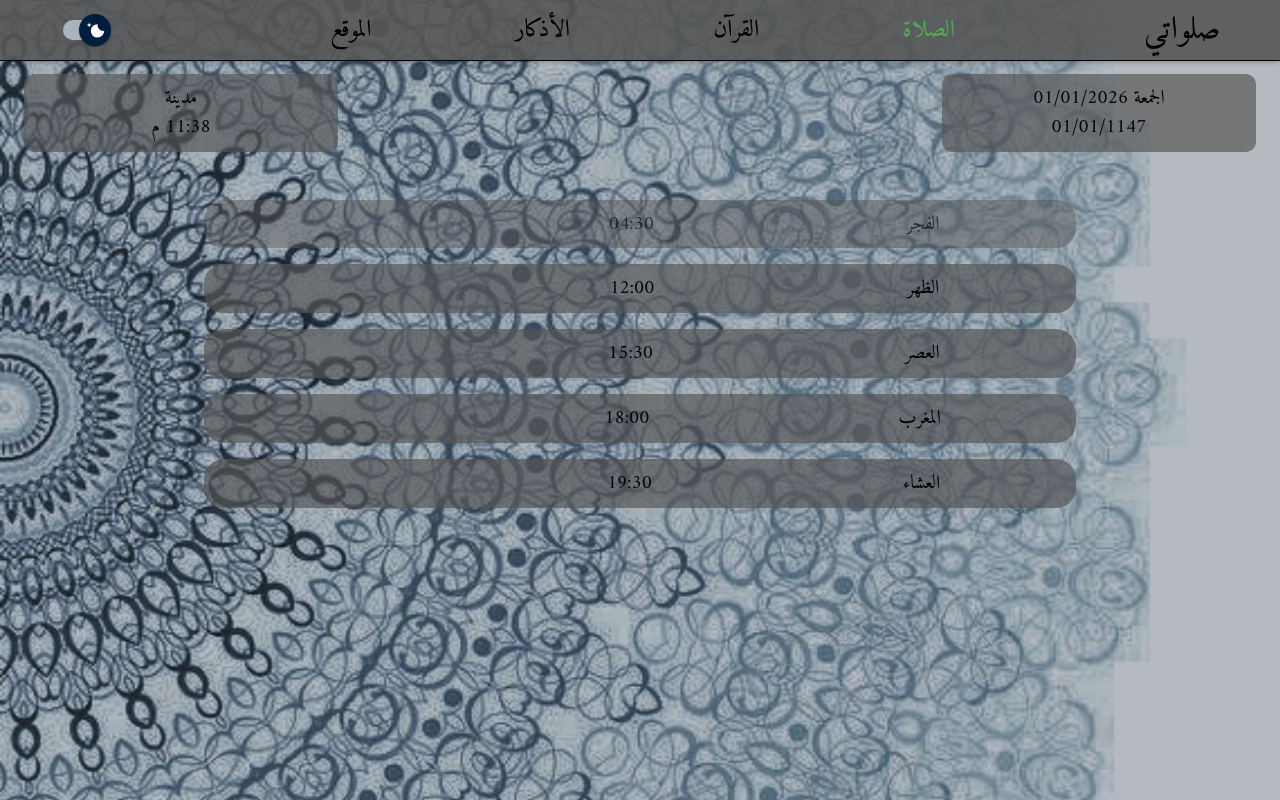
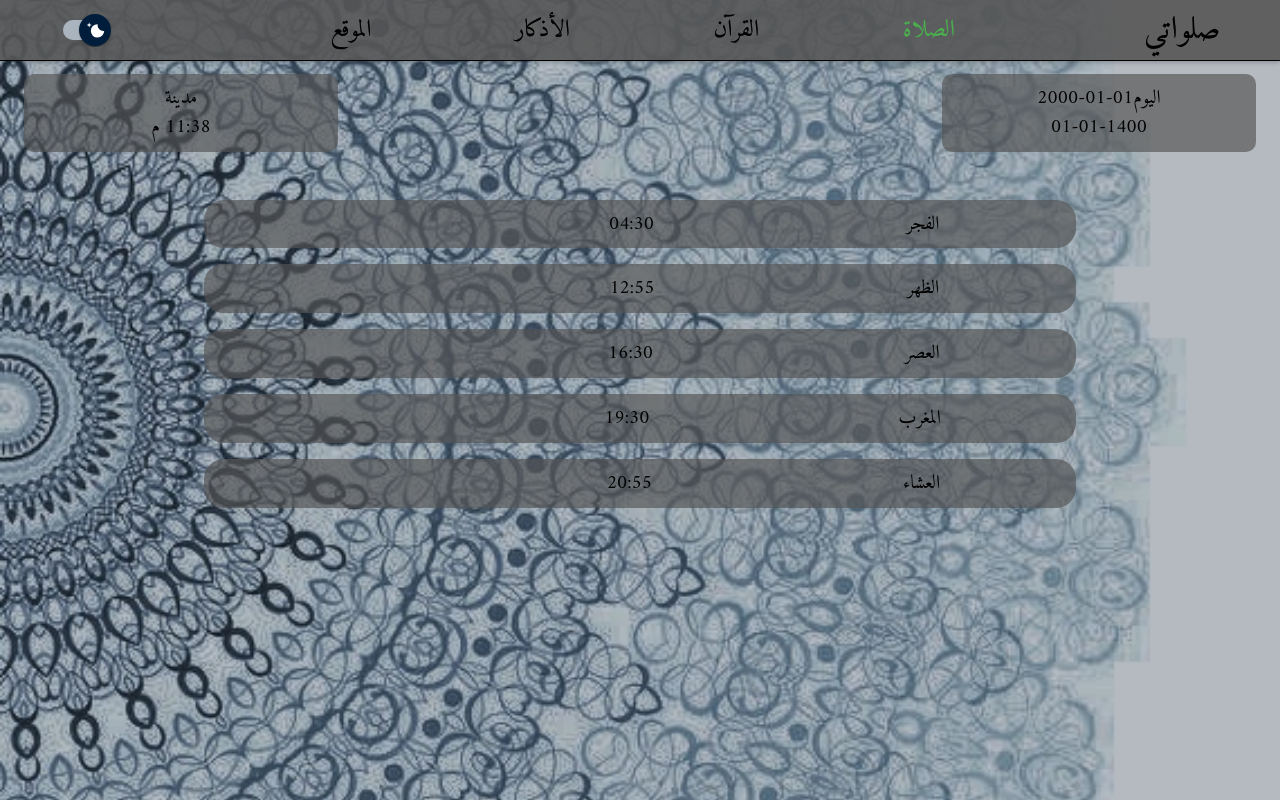
Before and after one commit to ICE-MACHINE/SALATY, a React (Vite) app: page /#/ in a window 1280 px wide. Built offline with nearby package versions, Linux system fonts and the light colour scheme; no server answers; some icons are missing.

Commit message:
add salat logic and the real timings

```diff
--- a/src/App.tsx
+++ b/src/App.tsx
@@ -12,14 +12,17 @@ import useWidth from "./contexts/Width/UseWidth.tsx";
 import MarkedSoraProvider from './contexts/MarkedSora/MarkedSoraProvider.tsx';
 import SearchLocation from './components/SearchLocation.tsx';
 import LocationProvider from "./contexts/Location/LocationProvider.tsx";
+import SalatProvider from "./contexts/Salat/SalatProvider.tsx";
 function App() {
   return (
     <ModeProvider>
       <WidthProvider>
         <MarkedSoraProvider>
           <LocationProvider>
+            <SalatProvider>
             <Header />
           <InnerApp />
+            </SalatProvider>
           </LocationProvider>
         </MarkedSoraProvider>
       </WidthProvider>
--- a/src/components/Salat.tsx
+++ b/src/components/Salat.tsx
@@ -7,6 +7,7 @@ import { useState, useEffect } from 'react';
 import { getBackgroundColor, getTextColor } from '../styles/colors';
 import useMissedSalat from "../functions/missedSalat"; // adjust path if you placed it elsewhere
 import useLocation from '../contexts/Location/UseLocation.tsx';
+import useSalat from "../contexts/Salat/UseSalat";
 export default function Salat(){
     const { mode } = useMode();
     const { width } = useWidth();
@@ -20,6 +21,7 @@ export default function Salat(){
             .replace('PM', 'م')
     );
     const { place } = useLocation();
+    const salatData: any = useSalat();
 
     useEffect(() => {
         const interval = setInterval(() => {
@@ -62,8 +64,6 @@ export default function Salat(){
         color: getTextColor(mode),
         borderRadius: '10px',
     }
-    // given you have the time string (e.g. "04:30")
-    const isFajrMissed = useMissedSalat("04:30");
     return(
    <div style={{ width: '100vw',height:"calc(100vh - 60px)",overflowY:"auto" }}>
       <Grid container spacing={2} mb={3} p={3} sx={{color:getTextColor(mode)}}>
@@ -75,10 +75,10 @@ export default function Salat(){
         >
             <div style={cardStyle}>
                 <h4 style={hStyle}  >
-                     الجمعة
-                     <span style={{ fontSize: isMobile?'0.8em':"1em",  }}>  01/01/2026</span>
+                     {salatData?.todayDate.day || "اليوم"}
+                     <span style={{ fontSize: isMobile?'0.8em':"1em",  }}>{salatData?.todayDate.gregorian || "01-01-2000"}</span>
                      </h4>
-                <h5 style={hStyle}>    01/01/1147</h5>
+                <h5 style={hStyle}>    {salatData?.todayDate.hijri || "01-01-1400"}</h5>
             </div>
         </Grid>
 
@@ -108,11 +108,11 @@ export default function Salat(){
                 display:"flex",
                 justifyContent:"center",
                 alignItems:"center" ,
-                opacity: isFajrMissed? "0.7":"1"
+                opacity: useMissedSalat(salatData?.todayTimings.find((s: any) => s.salatName === "Fajr")?.salatTime) ? "0.7" : "1"
                 }} size={10}>
                 <div style={salatStyle} >
                     <h4 style={hStyle}>الفجر</h4>
-                    <h5 style={hStyle}>04:30</h5>
+                    <h5 style={hStyle}>{salatData?.todayTimings.find((s: any) => s.salatName === "Fajr")?.salatTime || "04:30"}</h5>
                     <EditIcon onClick={() =>{
                         setSalat("fajr");
                         setOpen(true)
@@ -120,10 +120,17 @@ export default function Salat(){
 
                 </div>
             </Grid>
-            <Grid sx={{display:"flex",justifyContent:"center",alignItems:"center" }} size={10}>
+            <Grid
+             sx={{
+                display:"flex",
+                justifyContent:"center",
+                alignItems:"center" ,
+                opacity: useMissedSalat(salatData?.todayTimings.find((s: any) => s.salatName === "Dhuhr")?.salatTime) ? "0.7" : "1"
+                }}
+            size={10}>
                 <div style={salatStyle}>
                     <h4 style={hStyle}>الظهر</h4>
-                    <h5 style={hStyle}>12:00</h5>
+                    <h5 style={hStyle}>{salatData?.todayTimings.find((s: any) => s.salatName === "Dhuhr")?.salatTime || "12:55"}</h5>
                     <EditIcon onClick={() => {
                         setSalat("dhuhr");
                         setOpen(true);
@@ -131,20 +138,34 @@ export default function Salat(){
 
                 </div>
             </Grid>
-            <Grid sx={{display:"flex",justifyContent:"center",alignItems:"center" }} size={10}>
+            <Grid
+             sx={{
+                display:"flex",
+                justifyContent:"center",
+                alignItems:"center" ,
+                opacity: useMissedSalat(salatData?.todayTimings.find((s: any) => s.salatName === "Asr")?.salatTime) ? "0.7" : "1"
+                }}
+            size={10}>
                 <div style={salatStyle}>
                     <h4 style={hStyle}>العصر</h4>
-                    <h5 style={hStyle}>15:30</h5>
+                    <h5 style={hStyle}>{salatData?.todayTimings.find((s: any) => s.salatName === "Asr")?.salatTime || "16:30"}</h5>
                     <EditIcon onClick={() => {
                         setSalat("asr");
                         setOpen(true);
                     }} style={{ cursor: 'pointer', color: getTextColor(mode) }} />
                 </div>
             </Grid>
-            <Grid  sx={{display:"flex",justifyContent:"center",alignItems:"center" }} size={10}>
+            <Grid
+             sx={{
+                display:"flex",
+                justifyContent:"center",
+                alignItems:"center" ,
+                opacity: useMissedSalat(salatData?.todayTimings.find((s: any) => s.salatName === "Maghrib")?.salatTime) ? "0.7" : "1"
+                }}
+              size={10}>
                 <div style={salatStyle}>
                     <h4 style={hStyle}>المغرب</h4>
-                    <h5 style={hStyle}>18:00</h5>
+                    <h5 style={hStyle}>{salatData?.todayTimings.find((s: any) => s.salatName === "Maghrib")?.salatTime || "19:30"}</h5>
                     <EditIcon onClick={() => {
                         setSalat("maghrib");
                         setOpen(true);
@@ -152,10 +173,17 @@ export default function Salat(){
 
                 </div>
             </Grid>
-            <Grid sx={{display:"flex",justifyContent:"center",alignItems:"center" }} size={10}>
+            <Grid
+             sx={{
+                display:"flex",
+                justifyContent:"center",
+                alignItems:"center" ,
+                opacity: useMissedSalat(salatData?.todayTimings.find((s: any) => s.salatName === "Isha")?.salatTime) ? "0.7" : "1"
+                }}
+              size={10}>
                 <div style={salatStyle}>
                     <h4 style={hStyle}>العشاء</h4>
-                    <h5 style={hStyle}>19:30</h5>
+                    <h5 style={hStyle}>{salatData?.todayTimings.find((s: any) => s.salatName === "Isha")?.salatTime || "20:55"}</h5>
                     <EditIcon onClick={() => {
                         setSalat("ishaa");
                         setOpen(true);
--- /dev/null
+++ b/src/contexts/Salat/SalatContext.ts
@@ -0,0 +1,6 @@
+import { createContext } from "react";
+import type { Prayers } from "./SalatInterface.ts";
+
+const SalatContext = createContext<Prayers | null>(null);
+
+export default SalatContext;
--- /dev/null
+++ b/src/contexts/Salat/SalatInterface.ts
@@ -0,0 +1,16 @@
+export interface Salat {
+    salatName: string;
+    salatTime: string; // Format: "HH:mm"
+    missed: boolean;
+    additionMin: number;
+    finalSalatTime: () => string;
+}
+
+export interface Prayers {
+    todayTimings: Salat[];
+    todayDate: {
+    hijri: string;
+    gregorian: string;
+        day: string;
+    }
+}
--- /dev/null
+++ b/src/contexts/Salat/SalatProvider.tsx
@@ -0,0 +1,53 @@
+import { useState, useEffect } from "react";
+import SalatContext from "./SalatContext";
+import fetchSalatDataToday from "../../functions/fetchSalatData";
+import type { Prayers, Salat } from "./SalatInterface";
+import useLocation from "../Location/UseLocation";
+
+export default function SalatProvider({ children }: {children: React.ReactNode}) {
+    const [salatData, setSalatData] = useState<Prayers | null>(null);
+    const location = useLocation();
+
+    useEffect(() => {
+        const fetchData = async () => {
+            if (!location) return; // location provider may not be ready yet
+            const data = await fetchSalatDataToday(location.lat, location.lng);
+            if (!data) {
+                setSalatData(null);
+                return;
+            }
+
+            const names = ["Fajr", "Dhuhr", "Asr", "Maghrib", "Isha"];
+            const todayTimings: Salat[] = names.map((name) => {
+                const salatTime = (data.todayTimings && data.todayTimings[name]) || "";
+                return {
+                    salatName: name,
+                    salatTime,
+                    missed: false,
+                    additionMin: 0,
+                    finalSalatTime: () => salatTime,
+                };
+            });
+
+            const transformed: Prayers = {
+                todayTimings,
+                todayDate: {
+                    hijri: data.todayDate?.hijri?.date || "",
+                    gregorian: data.todayDate?.gregorian?.date || "",
+                    day: data.todayDate?.hijri?.weekday?.ar || "",
+                },
+            };
+
+            setSalatData(transformed);
+            try { localStorage.setItem("salatDataToday", JSON.stringify(transformed)); } catch {}
+        };
+
+        fetchData();
+    }, [location]);
+
+    return (
+        <SalatContext.Provider value={salatData}>
+            {children}
+        </SalatContext.Provider>
+    );
+}
--- /dev/null
+++ b/src/contexts/Salat/UseSalat.ts
@@ -0,0 +1,10 @@
+import { useContext } from "react";
+import SalatContext from "./SalatContext";
+
+// Return the context value (may be null while loading). Components should
+// handle null values using optional chaining or conditional rendering.
+const useSalat = () => {
+    return useContext(SalatContext);
+};
+
+export default useSalat;
--- /dev/null
+++ b/src/functions/fetchSalatData.ts
@@ -0,0 +1,18 @@
+async function fetchSalatDataToday(lat: number, lng: number): Promise<{todayTimings:any,todayDate:any} | null> {
+    try {
+        const response = await fetch(`https://api.aladhan.com/v1/timings?latitude=${lat}&longitude=${lng}&method=19`);
+        if (!response.ok) throw new Error("Network response was not ok");
+        const data = await response.json();
+        if(data.code !== 200)
+             throw new Error("Error fetching salat data");
+        return {
+            todayTimings: data.data.timings,
+            todayDate: data.data.date
+        }
+    } catch (error) {
+        console.error("Error fetching salat data:", error);
+        return null;
+    }
+}
+
+export default fetchSalatDataToday;
--- a/src/functions/missedSalat.ts
+++ b/src/functions/missedSalat.ts
@@ -3,14 +3,22 @@ import { useEffect, useState } from "react";
 /**
  * Returns true when the given time (HH:mm, 24-hour) has passed for today.
  * Example time: "04:30" or "16:05"
+ * If `time` is falsy or invalid, the hook returns false.
  */
-export default function useMissedSalat(time: string): boolean {
+export default function useMissedSalat(time?: string): boolean {
   const [missed, setMissed] = useState<boolean>(() => {
+    if (!time) return false;
     const target = parseTimeToToday(time);
     return Date.now() > target.getTime();
   });
 
   useEffect(() => {
+    if (!time) {
+      // No valid time: ensure missed is false and don't start an interval.
+      setMissed(false);
+      return;
+    }
+
     function check() {
       const target = parseTimeToToday(time);
       setMissed(Date.now() > target.getTime());
@@ -25,10 +33,17 @@ export default function useMissedSalat(time: string): boolean {
   return missed;
 }
 
-function parseTimeToToday(time: string): Date {
-  const [hStr = "0", mStr = "0"] = time.split(":");
-  const h = Number(hStr);
-  const m = Number(mStr);
+function parseTimeToToday(time?: string): Date {
+  if (!time) {
+    // If invalid or undefined, return a date far in the future so it's never considered missed.
+    return new Date(8640000000000000);
+  }
+
+  const parts = time.split(":").map((p) => p.trim());
+  const hStr = parts[0] ?? "0";
+  const mStr = parts[1] ?? "0";
+  const h = Number(hStr) || 0;
+  const m = Number(mStr) || 0;
   const now = new Date();
-  return new Date(now.getFullYear(), now.getMonth(), now.getDate(), h, m, 0, 0);
+  return new Date(now.getFullYear(), now.getMonth(), now.getDate(), Math.min(Math.max(h, 0), 23), Math.min(Math.max(m, 0), 59), 0, 0);
 }
```
